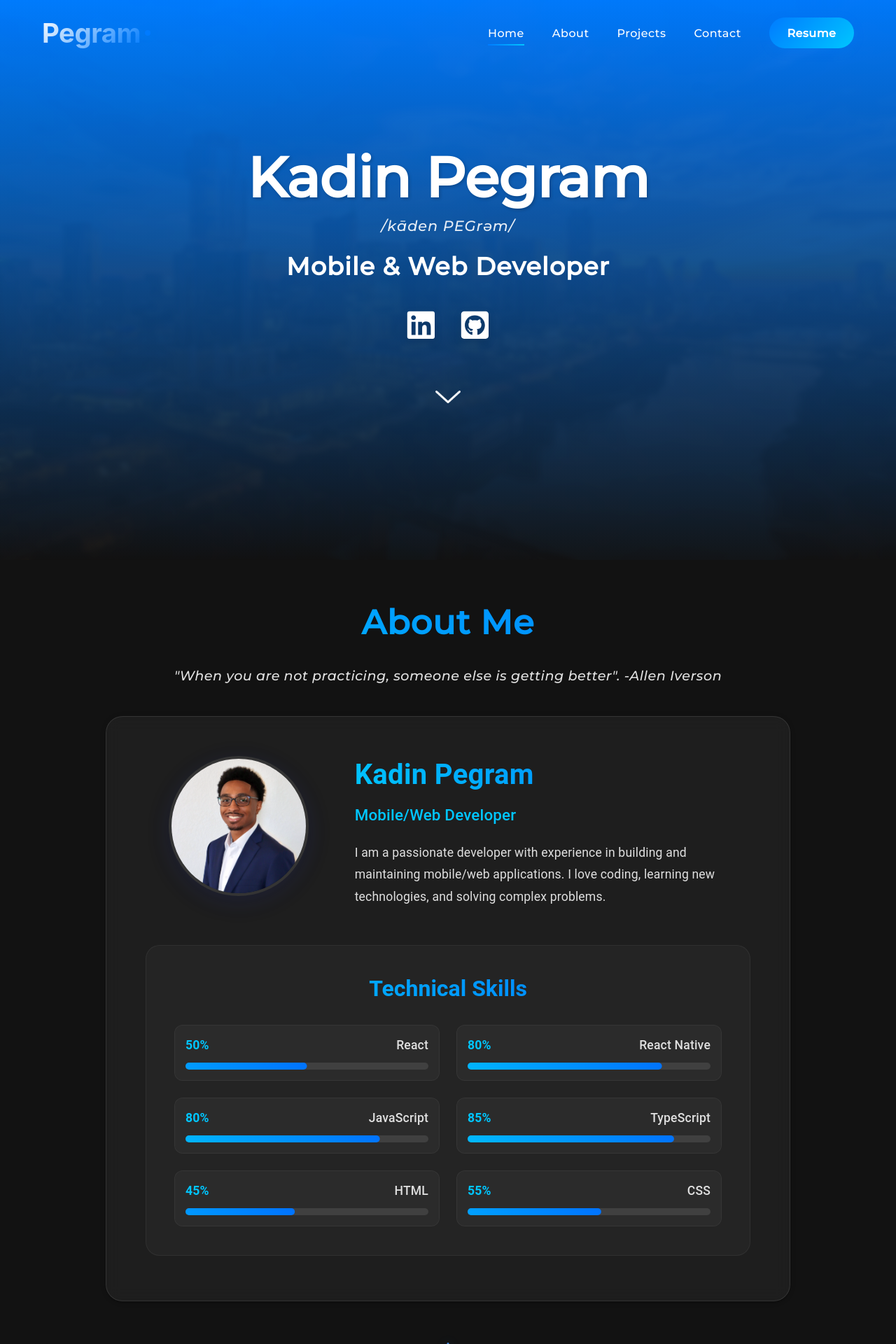
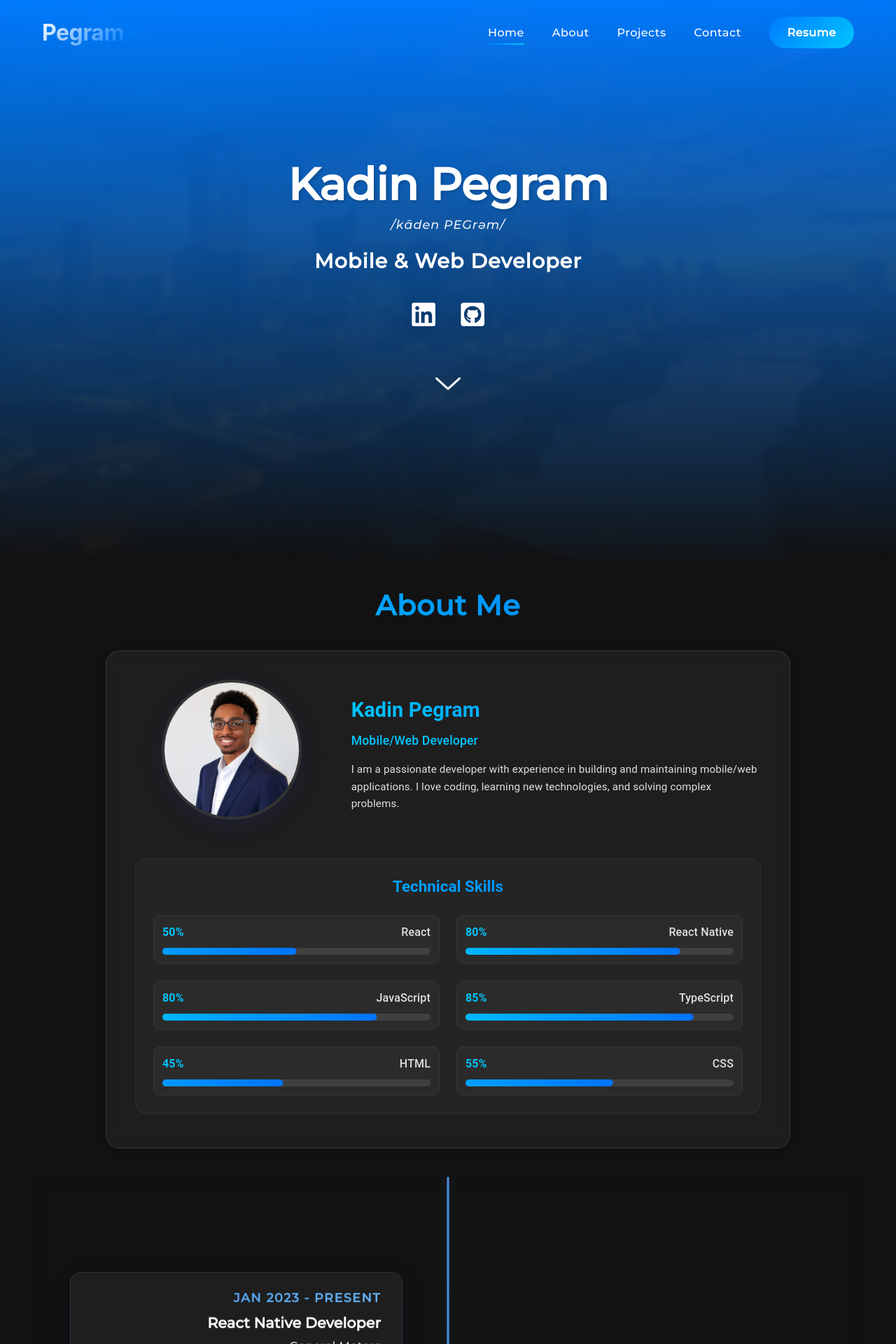
Before and after one commit to kepegram/myPortfolio, a React (Create React App) app: page / in a window 1280 px wide. Shown: the top 1920 px of the page at 70% size. Built offline with nearby package versions, Linux system fonts and the light colour scheme; no server answers.

Commit message:
Fixing content scaling

```diff
--- a/src/components/about/about.css
+++ b/src/components/about/about.css
@@ -2,7 +2,7 @@
 .a {
   min-height: 100vh;
   background: #121212;
-  padding: 60px 20px;
+  padding: 40px 20px;
 }
 
 .a-content {
@@ -14,9 +14,9 @@
 .a-title {
   color: #ffffff;
   text-align: center;
-  font-size: 3rem;
+  font-size: 2.5rem;
   font-weight: 800;
-  margin-bottom: 10px;
+  margin-bottom: 40px;
   background: linear-gradient(45deg, #00c6ff, #0072ff);
   -webkit-background-clip: text;
   background-clip: text;
@@ -24,28 +24,16 @@
   letter-spacing: 1px;
 }
 
-.a-quote {
-  color: #e0e0e0;
-  text-align: center;
-  padding: 20px 0 40px;
-  font-style: italic;
-  font-size: 1.2rem;
-  max-width: 1000px;
-  margin: 0 auto;
-  line-height: 1.8;
-  letter-spacing: 0.5px;
-}
-
 .profile-container {
-  margin-bottom: 60px !important;
+  margin-bottom: 40px !important;
 }
 
 .profile-card {
   background: rgba(255, 255, 255, 0.05) !important;
   backdrop-filter: blur(10px);
   border: 1px solid rgba(255, 255, 255, 0.1);
-  border-radius: 24px !important;
-  padding: 40px !important;
+  border-radius: 20px !important;
+  padding: 25px !important;
   transition: all 0.5s cubic-bezier(0.4, 0, 0.2, 1) !important;
   will-change: transform, box-shadow, opacity;
   opacity: 0;
@@ -66,7 +54,7 @@
 .avatar-container {
   display: flex;
   justify-content: center;
-  margin-bottom: 20px;
+  margin-bottom: 15px;
 }
 
 .profile-avatar {
@@ -83,9 +71,9 @@
 }
 
 .profile-name {
-  font-size: 2.5rem !important;
+  font-size: 1.8rem !important;
   font-weight: 700 !important;
-  margin-bottom: 15px !important;
+  margin-bottom: 12px !important;
   background: linear-gradient(45deg, #00c6ff, #0072ff);
   -webkit-background-clip: text;
   background-clip: text;
@@ -94,32 +82,32 @@
 }
 
 .profile-info {
-  font-size: 1.4rem !important;
+  font-size: 1.1rem !important;
   color: #00c6ff !important;
-  margin-bottom: 20px !important;
+  margin-bottom: 15px !important;
   font-weight: 500 !important;
   letter-spacing: 0.5px;
 }
 
 .profile-about {
-  font-size: 1.1rem !important;
+  font-size: 0.95rem !important;
   color: #e0e0e0 !important;
-  line-height: 1.8 !important;
+  line-height: 1.6 !important;
   letter-spacing: 0.3px;
 }
 
 .skills-section {
-  margin-top: 50px !important;
-  padding: 40px;
+  margin-top: 40px !important;
+  padding: 25px;
   background: rgba(255, 255, 255, 0.03);
-  border-radius: 20px;
+  border-radius: 16px;
   border: 1px solid rgba(255, 255, 255, 0.05);
 }
 
 .skills-title {
-  font-size: 2rem !important;
+  font-size: 1.4rem !important;
   font-weight: 700 !important;
-  margin-bottom: 30px !important;
+  margin-bottom: 25px !important;
   text-align: center;
   background: linear-gradient(45deg, #00c6ff, #0072ff);
   -webkit-background-clip: text;
@@ -129,9 +117,9 @@
 }
 
 .skill-item {
-  padding: 15px;
+  padding: 12px;
   background: rgba(255, 255, 255, 0.03);
-  border-radius: 12px;
+  border-radius: 10px;
   border: 1px solid rgba(255, 255, 255, 0.05);
   transition: all 0.4s cubic-bezier(0.4, 0, 0.2, 1);
   will-change: transform, background-color;
@@ -143,9 +131,9 @@
 }
 
 .skill-name {
-  font-size: 1.1rem !important;
+  font-size: 1rem !important;
   color: #e0e0e0 !important;
-  margin-bottom: 12px !important;
+  margin-bottom: 10px !important;
   font-weight: 500 !important;
   display: flex;
   justify-content: space-between;
@@ -189,12 +177,11 @@
   }
 
   .profile-name {
-    font-size: 2rem !important;
-    text-align: center;
+    font-size: 1.6rem !important;
   }
 
   .profile-info {
-    text-align: center;
+    font-size: 1rem !important;
   }
 
   .profile-about {
@@ -204,7 +191,7 @@
 
 @media (max-width: 600px) {
   .a {
-    padding: 40px 15px;
+    padding: 30px 15px;
   }
 
   .a-title {
@@ -224,6 +211,6 @@
   }
 
   .skills-title {
-    font-size: 1.5rem !important;
+    font-size: 1.3rem !important;
   }
 }
--- a/src/components/about/about.js
+++ b/src/components/about/about.js
@@ -42,7 +42,6 @@ export default function About() {
     <div className="a" id="about">
       <div className="a-content">
         <h1 className="a-title">About Me</h1>
-        <p className="a-quote">{AboutData.quote}</p>
 
         <Grid
           container
--- a/src/components/about/timeline/timeline.css
+++ b/src/components/about/timeline/timeline.css
@@ -52,7 +52,7 @@
 
 .timeline-content {
   background: rgba(255, 255, 255, 0.05);
-  padding: 30px 40px;
+  padding: 25px 30px;
   border-radius: 16px;
   box-shadow: 0 4px 20px rgba(0, 0, 0, 0.1), 0 8px 32px rgba(31, 38, 135, 0.1);
   position: relative;
@@ -113,7 +113,7 @@
 }
 
 .timeline-date {
-  font-size: 1.2rem;
+  font-size: 1.1rem;
   background: linear-gradient(45deg, #4a90e2, #64b5f6);
   -webkit-background-clip: text;
   background-clip: text;
@@ -125,7 +125,7 @@
 }
 
 .timeline-title {
-  font-size: 1.5rem;
+  font-size: 1.3rem;
   color: #ffffff;
   font-weight: 700;
   margin-bottom: 10px;
@@ -133,7 +133,7 @@
 }
 
 .timeline-org {
-  font-size: 1.1rem;
+  font-size: 1rem;
   color: #e0e0e0;
   margin-bottom: 15px;
   font-weight: 500;
@@ -141,7 +141,7 @@
 }
 
 .timeline-description {
-  font-size: 1rem;
+  font-size: 0.95rem;
   color: #b3b3b3;
   line-height: 1.7;
   font-weight: 400;
--- a/src/components/contact/contact.css
+++ b/src/components/contact/contact.css
@@ -6,14 +6,14 @@
   align-items: center;
   justify-content: center;
   flex-direction: column;
-  padding: 4rem 2rem;
+  padding: 3rem 1rem;
 }
 
 .c-title {
   color: #ffffff;
-  font-size: 3rem;
+  font-size: 2.2rem;
   font-weight: 700;
-  margin-bottom: 1rem;
+  margin-bottom: 0.8rem;
   position: relative;
   display: inline-block;
   background: linear-gradient(to right, #007bff, #00c6ff);
@@ -32,12 +32,12 @@
     rgba(255, 255, 255, 0.07),
     rgba(255, 255, 255, 0.03)
   );
-  padding: 2.5rem;
+  padding: 1.8rem;
   border-radius: 20px;
   box-shadow: 0 8px 32px rgba(0, 0, 0, 0.2);
-  margin: 2rem 0;
+  margin: 1.5rem 0;
   width: 100%;
-  max-width: 800px;
+  max-width: 900px;
   border: 1px solid rgba(255, 255, 255, 0.1);
   backdrop-filter: blur(10px);
   transition: transform 0.3s ease, box-shadow 0.3s ease;
@@ -49,11 +49,11 @@
 }
 
 .c-info-item {
-  font-size: 1.1rem !important;
+  font-size: 0.95rem !important;
   color: #d1d1d1 !important;
-  line-height: 2.2 !important;
+  line-height: 2 !important;
   text-align: left !important;
-  margin-bottom: 0.8rem !important;
+  margin-bottom: 0.6rem !important;
   transition: all 0.3s ease;
 }
 
@@ -74,11 +74,11 @@
     rgba(255, 255, 255, 0.07),
     rgba(255, 255, 255, 0.03)
   );
-  padding: 2.5rem;
+  padding: 1.8rem;
   border-radius: 20px;
   box-shadow: 0 8px 32px rgba(0, 0, 0, 0.2);
   width: 100%;
-  max-width: 800px;
+  max-width: 900px;
   border: 1px solid rgba(255, 255, 255, 0.1);
   backdrop-filter: blur(10px);
   transition: transform 0.3s ease;
@@ -87,21 +87,21 @@
 form {
   display: flex;
   flex-direction: column;
-  gap: 1.2rem;
+  gap: 1rem;
 }
 
 label {
   color: #4a90e2;
   font-weight: 500;
-  margin-bottom: 0.4rem;
-  font-size: 1.1rem;
+  margin-bottom: 0.3rem;
+  font-size: 1rem;
   letter-spacing: 0.5px;
 }
 
 input,
 textarea {
   width: 100%;
-  padding: 1rem 1.2rem;
+  padding: 0.8rem 1rem;
   margin: 0;
   box-sizing: border-box;
   border: 2px solid rgba(255, 255, 255, 0.1);
@@ -127,7 +127,7 @@ textarea:focus {
 }
 
 textarea {
-  height: 180px;
+  height: 150px;
   resize: vertical;
 }
 
@@ -135,9 +135,9 @@ textarea {
   background: linear-gradient(135deg, #4a90e2, #357abd);
   color: white;
   border: none;
-  padding: 1rem 2rem;
+  padding: 0.8rem 1.6rem;
   border-radius: 12px;
-  font-size: 1.1rem;
+  font-size: 1rem;
   font-weight: 600;
   cursor: pointer;
   transition: all 0.3s ease;
@@ -170,14 +170,14 @@ textarea {
 @media screen and (max-width: 992px) {
   .c-info-container,
   .c-form-container {
-    max-width: 700px;
+    max-width: 800px;
   }
 }
 
 @media screen and (max-width: 768px) {
   .c-info-container,
   .c-form-container {
-    max-width: 600px;
+    max-width: 700px;
   }
 }
 
--- a/src/components/intro/intro.css
+++ b/src/components/intro/intro.css
@@ -34,7 +34,7 @@
 }
 
 .i-name {
-  font-size: 5rem;
+  font-size: 4rem;
   font-weight: 800;
   margin-bottom: 0.5rem;
   color: #ffffff;
@@ -45,7 +45,7 @@
 
 .i-pronounce {
   color: rgba(255, 255, 255, 0.9);
-  font-size: 1.3rem;
+  font-size: 1.1rem;
   margin-bottom: 1.5rem;
   font-style: italic;
   font-weight: 300;
@@ -57,7 +57,7 @@
 
 .i-title {
   color: #ffffff;
-  font-size: 2.2rem;
+  font-size: 1.8rem;
   font-weight: 600;
   margin-bottom: 2.5rem;
   letter-spacing: 1px;
@@ -78,7 +78,7 @@
 }
 
 .i-app-icon {
-  font-size: 2.8rem;
+  font-size: 2.4rem;
   color: white;
   transition: all 0.3s cubic-bezier(0.175, 0.885, 0.32, 1.275);
   filter: drop-shadow(0 4px 6px rgba(0, 0, 0, 0.1));
@@ -105,7 +105,7 @@
   position: fixed;
   right: 2.5rem;
   bottom: 2.5rem;
-  font-size: 3.2rem;
+  font-size: 2.8rem;
   z-index: 999;
   cursor: pointer;
   color: white;
@@ -121,8 +121,8 @@
 }
 
 .i-headshot {
-  width: 90px;
-  height: 90px;
+  width: 75px;
+  height: 75px;
   border-radius: 50%;
   border: 3px solid white;
   box-shadow: 0 8px 16px rgba(0, 0, 0, 0.2);
--- a/src/components/nav/navbar.css
+++ b/src/components/nav/navbar.css
@@ -22,13 +22,13 @@
   align-items: center;
   max-width: 1800px;
   margin: 0 auto;
-  padding: 1.5rem 80px;
+  padding: 1rem 60px;
   transition: padding 0.3s ease;
 }
 
 /* Scrolled navbar padding */
 .header.scrolled .navbar {
-  padding: 1rem 80px;
+  padding: 0.8rem 60px;
 }
 
 .header .logo {
@@ -45,7 +45,7 @@
 }
 
 .logo-text {
-  font-size: 2.4rem;
+  font-size: 2rem;
   font-weight: 700;
   background: linear-gradient(135deg, #fff 0%, #007bff 100%);
   -webkit-background-clip: text;
@@ -58,8 +58,8 @@
 }
 
 .logo-dot {
-  width: 8px;
-  height: 8px;
+  width: 6px;
+  height: 6px;
   background: #007bff;
   border-radius: 50%;
   display: inline-block;
--- a/src/components/projects/items/projectItems.css
+++ b/src/components/projects/items/projectItems.css
@@ -38,7 +38,7 @@
 }
 
 .project-card-inner {
-  padding: 2.8rem;
+  padding: 2rem;
   height: 100%;
   display: flex;
   flex-direction: column;
@@ -63,14 +63,14 @@
 }
 
 .project-icon-container {
-  width: 60px;
-  height: 60px;
+  width: 50px;
+  height: 50px;
   border-radius: 16px;
   background: rgba(0, 123, 255, 0.1);
   display: flex;
   align-items: center;
   justify-content: center;
-  font-size: 28px;
+  font-size: 24px;
   transition: all 0.4s cubic-bezier(0.175, 0.885, 0.32, 1.275);
 }
 
@@ -80,7 +80,7 @@
 }
 
 .project-title {
-  font-size: 1.5rem;
+  font-size: 1.3rem;
   font-weight: 700;
   background: linear-gradient(to right, #ffffff, #e0e0e0);
   -webkit-background-clip: text;
@@ -99,7 +99,7 @@
 
 .project-description {
   color: #b3b3b3;
-  font-size: 1.05rem;
+  font-size: 0.95rem;
   line-height: 1.7;
   margin: 0;
   flex-grow: 1;
--- a/src/components/projects/project.css
+++ b/src/components/projects/project.css
@@ -19,7 +19,7 @@
 
 .p-header {
   text-align: center;
-  margin-bottom: 80px;
+  margin-bottom: 40px;
   width: 100%;
 }
 
@@ -27,7 +27,6 @@
   color: #ffffff;
   font-size: 3rem;
   font-weight: 700;
-  margin-bottom: 1rem;
   position: relative;
   display: inline-block;
   background: linear-gradient(to right, #007bff, #00c6ff);
```
